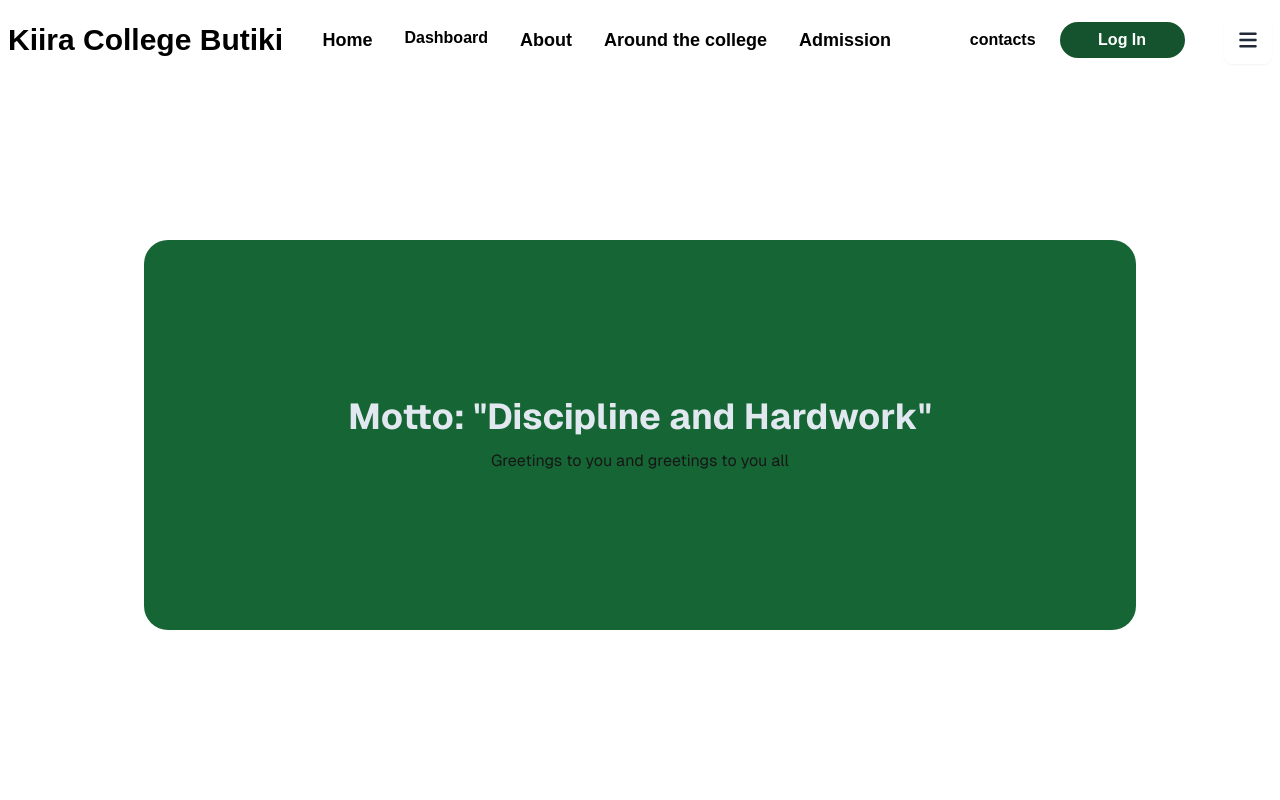
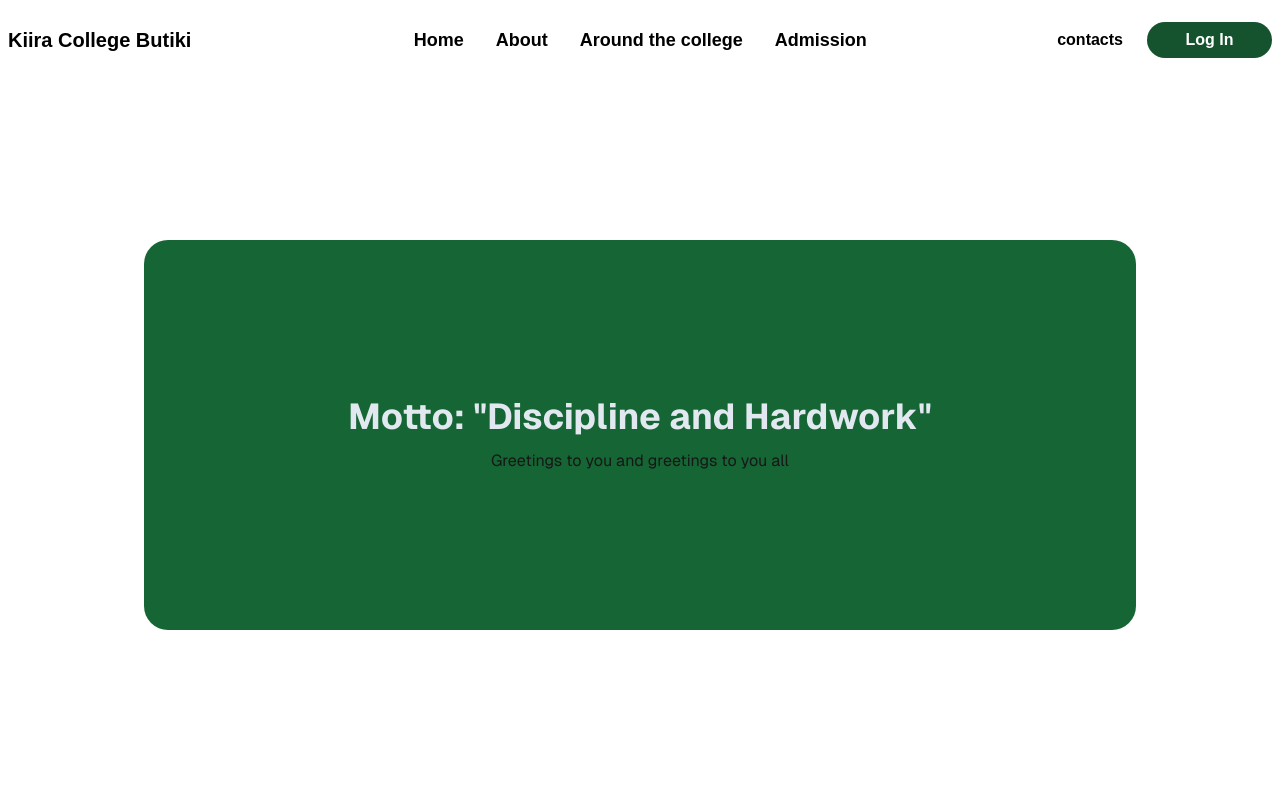
Before and after one commit to EgesaR/kcb-platform, a Next.js app: page / in a window 1280 px wide. Shown: the top 800 px of the page. Built offline with nearby package versions, Linux system fonts and the light colour scheme; what tailwindcss-animated would draw is missing.

Commit message:
Correct something

```diff
--- a/src/app/page.tsx
+++ b/src/app/page.tsx
@@ -1,7 +1,6 @@
 "use client";
 //import Image from "next/image";
 import { useEffect } from "react";
-import autotyper from 'autotyper';
 
 import Hero from "../components/Portifolio/Hero";
 import AOS from "aos";
--- a/src/components/Portifolio/navbar.tsx
+++ b/src/components/Portifolio/navbar.tsx
@@ -5,37 +5,36 @@
 const NavBar = ({ setSidebarOpen}) => {
   return (
     <div className="w-full h-20 px-2 sm:px-2 flex items-center text-black fixed top-0 left-0 bg-white dark:bg-[#000] z-[220] dark:text-white">
-      <h2 className="text-xl font-bold sm:text-3xl animate-fade-down animate-once animate-duration-[1000ms] animate-delay-[250ms]">
+      <h2 className="text-xl font-bold sm:text-xl animate-fade-down animate-once animate-duration-[1000ms] animate-delay-[250ms]">
         Kiira College Butiki
       </h2>
-      <div className="hidden sm:flex gap-8 mx-auto font-semibold">
+      <div className="flex items-center gap-8 sm:pl-10 mx-auto font-semibold">
         <Link
           href="#"
-          className="text-lg animate-fade-down animate-once animate-duration-[1000ms] animate-delay-[350ms]"
+          className="text-lg flex justify-center animate-fade-down animate-once animate-duration-[1000ms] animate-delay-[350ms]"
         >
           Home
         </Link>
-        <Link href="/dashboard">Dashboard</Link>
         <Link
           href="#"
-          className="text-lg animate-fade-down animate-once animate-duration-[1000ms] animate-delay-[450ms]"
+          className="text-lg flex justify-center animate-fade-down animate-once animate-duration-[1000ms] animate-delay-[450ms]"
         >
           About
         </Link>
         <Link
           href="#"
-          className="text-lg animate-fade-down animate-once animate-duration-[1000ms] animate-delay-[550ms]"
+          className="text-lg flex justify-center animate-fade-down animate-once animate-duration-[1000ms] animate-delay-[550ms]"
         >
           Around the college
         </Link>
         <Link
           href="#"
-          className="text-lg animate-fade-down animate-once animate-duration-[1000ms] animate-delay-[650ms]"
+          className="text-lg flex justify-center animate-fade-down animate-once animate-duration-[1000ms] animate-delay-[650ms]"
         >
           Admission
         </Link>
       </div>
-      <div className="hidden sm:flex gap-6 ml-auto font-semibold">
+      <div className="hidden sm:flex gap-6 pl-2 font-semibold">
         <button className="animate-fade-down animate-once animate-duration-[1000ms] animate-delay-[750ms]">
           contacts
         </button>
@@ -49,7 +48,7 @@
       <button
         id="hs-dropdown-custom-trigger"
         type="button"
-        className="hs-dropdown-toggle ml-auto w-12 h-12 flex items-center justify-center font-medium rounded-lg bg-transparent
+        className="hidden hs-dropdown-toggle ml-auto w-12 h-12 flex items-center justify-center font-medium rounded-lg bg-transparent
         text-gray-800 shadow-sm hover:bg-gray-50 focus:outline-none focus:bg-gray-50 disabled:opacity-50 disabled:pointer-events-none
         dark:border-neutral-700 dark:text-white dark:hover:bg-neutral-800 dark:focus:bg-neutral-800 animate-fade-down animate-once
          animate-duration-[1000ms] animate-delay-[950ms]"
```
